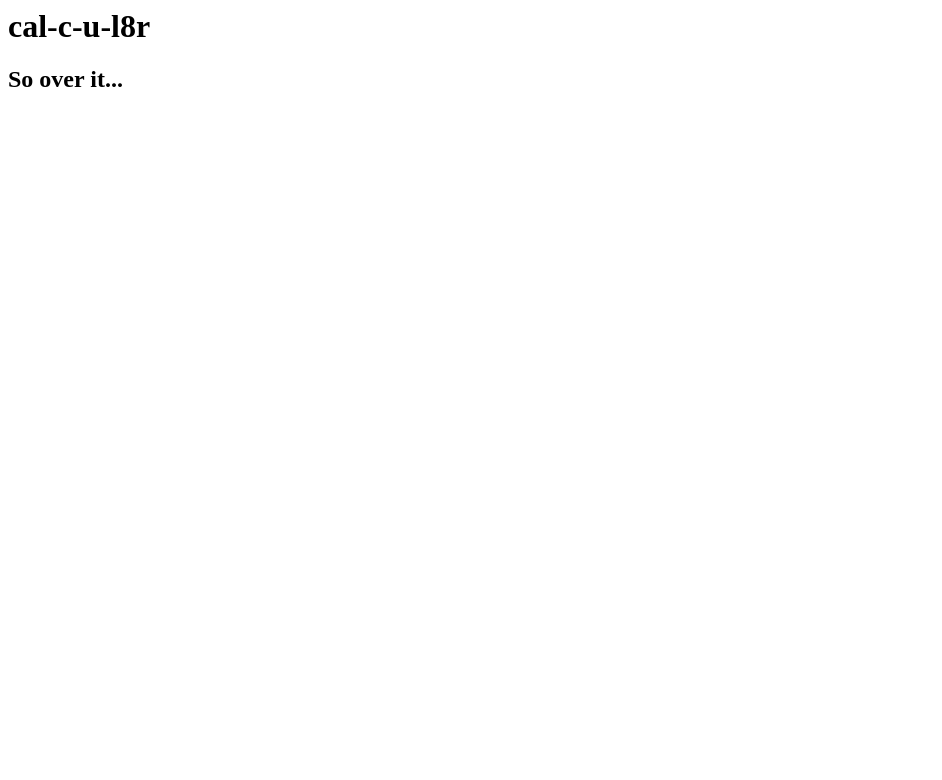
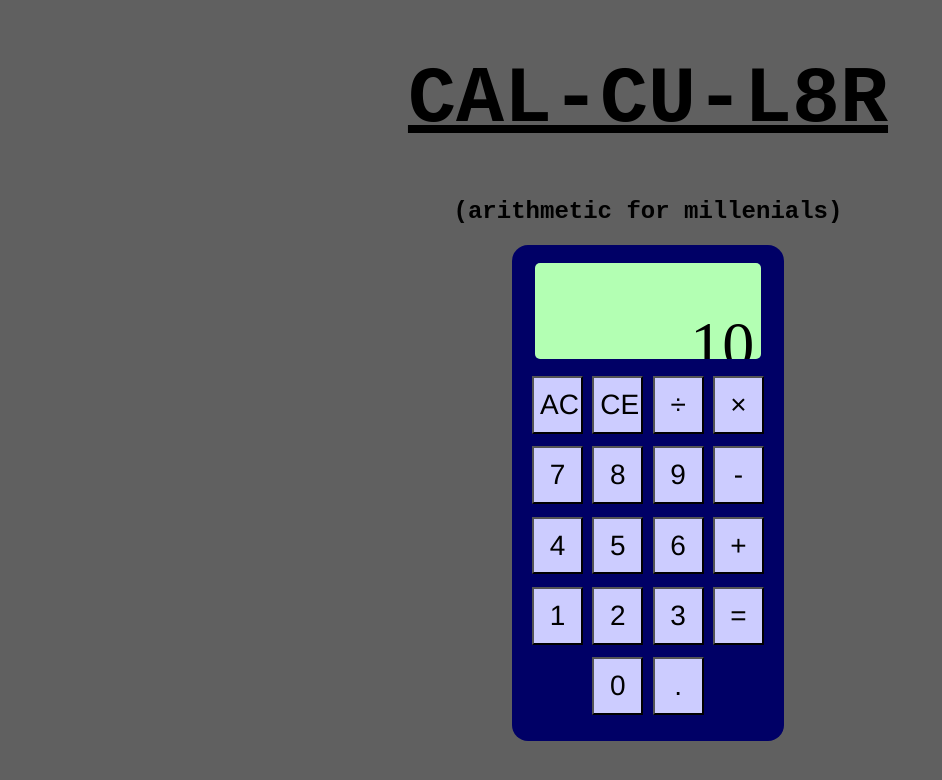
Before and after one commit to maxgerber/cal-c-u-l8r, a plain HTML site: page index.html in a window 1280 px wide. Shown: the whole page, without its empty margins (0-942 px from the left). Drawn offline with Linux system fonts and the light colour scheme.

Commit message:
start of JS

```diff
--- a/index.html
+++ b/index.html
@@ -1,2 +1,46 @@
-<h1>cal-c-u-l8r</h1>
-<h2>So over it...</h2>
+<!doctype html>
+
+<html lang="en">
+
+<head>
+  <meta charset="utf-8">
+
+  <title>CAL-CU-L8R</title>
+  <meta name="Calculator" content="Simple JS arithmetic">
+  <meta name="Max Gerber" content="GitHub">
+
+  <link rel="stylesheet" href="style.css">
+  <script src="script.js"></script>
+</head>
+
+<body>
+  <h1>CAL-CU-L8R</h1>
+  <h2>(arithmetic for millenials)</h2>
+  <main id="calculator">
+      <section id="screen"><p id="count"></p></section>
+
+      <section id="buttons">
+        <button id="ac">AC</button>
+        <button id="ce">CE</button>
+        <button id="divide">&divide;</button>
+        <button id="multiply">&times;</button>
+        <button id="7">7</button>
+        <button id="8">8</button>
+        <button id="9">9</button>
+        <button id="subtract">-</button>
+        <button id="4">4</button>
+        <button id="5">5</button>
+        <button id="6">6</button>
+        <button id="add">+</button>
+        <button id="1">1</button>
+        <button id="2">2</button>
+        <button id="3">3</button>
+        <button id="equals">=</button>
+        <button id="0">0</button>
+        <button id="decimal">.</button>
+      </section>
+  </main>
+
+</body>
+
+</html>
--- /dev/null
+++ b/script.js
@@ -0,0 +1,9 @@
+var count = 10;
+window.addEventListener("load", function(){
+    document.getElementById("count").innerHTML = count;
+});
+
+document.getElementById("ac").addEventListener("click", function() {
+    count = 0;
+    document.getElementById("count").innerHTML = count;
+});
--- /dev/null
+++ b/style.css
@@ -0,0 +1,66 @@
+html, body {
+    height: 100%;
+    width: 100%;
+    text-align: center;
+    background: #606060;
+}
+
+h1 {
+    font-family: "Digital-7", monospace;
+    font-size: 5em;
+    text-decoration: underline;
+}
+
+h2 {
+    font-family: "Digital-7", monospace;
+}
+
+main {
+    width: 20%;
+    min-width: 254px;
+    height: 60%;
+    min-height: 445px;
+    margin: 0 auto;
+    background: #000066;
+    text-align: center;
+    overflow: auto;
+    border: 3px orange;
+    border-radius: 1em;
+    padding: 0.5em;
+}
+
+@@font-face {
+    font-family: "Digital-7";
+    src: url("digital-7.ttf");
+}
+#screen {
+    width: 88%;
+    height: 20%;
+    margin: 4% auto 4%;
+    background: #b3ffb3;
+    overflow: auto;
+    font-family: "Digital-7";
+    font-size: 4em;
+    border-radius: 5px;
+}
+
+#count {
+    position: relative;
+    text-align: right;
+    padding-right: 0.1em;
+    padding-bottom: 0.1em;
+    top: -20%;
+}
+
+#buttons {
+    height: 75%;
+    width: 100%;
+}
+button {
+  width:20%;
+  height:16%;
+  margin: 2.5% 1%;
+  background: #ccccff;
+  font-family: "Helvetica", sans-serif;
+  font-size: 1.75em;
+}
```
Also changed, not shown: digital-7.ttf (added).
